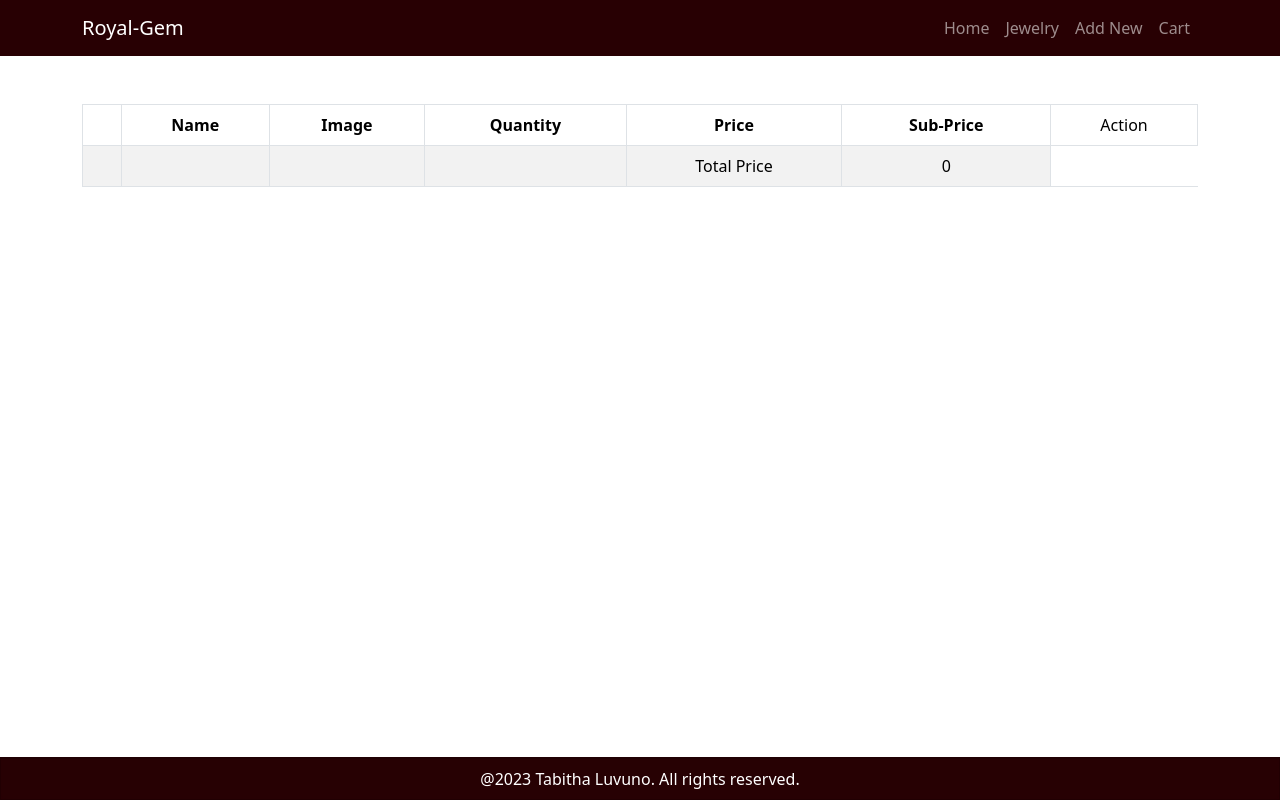
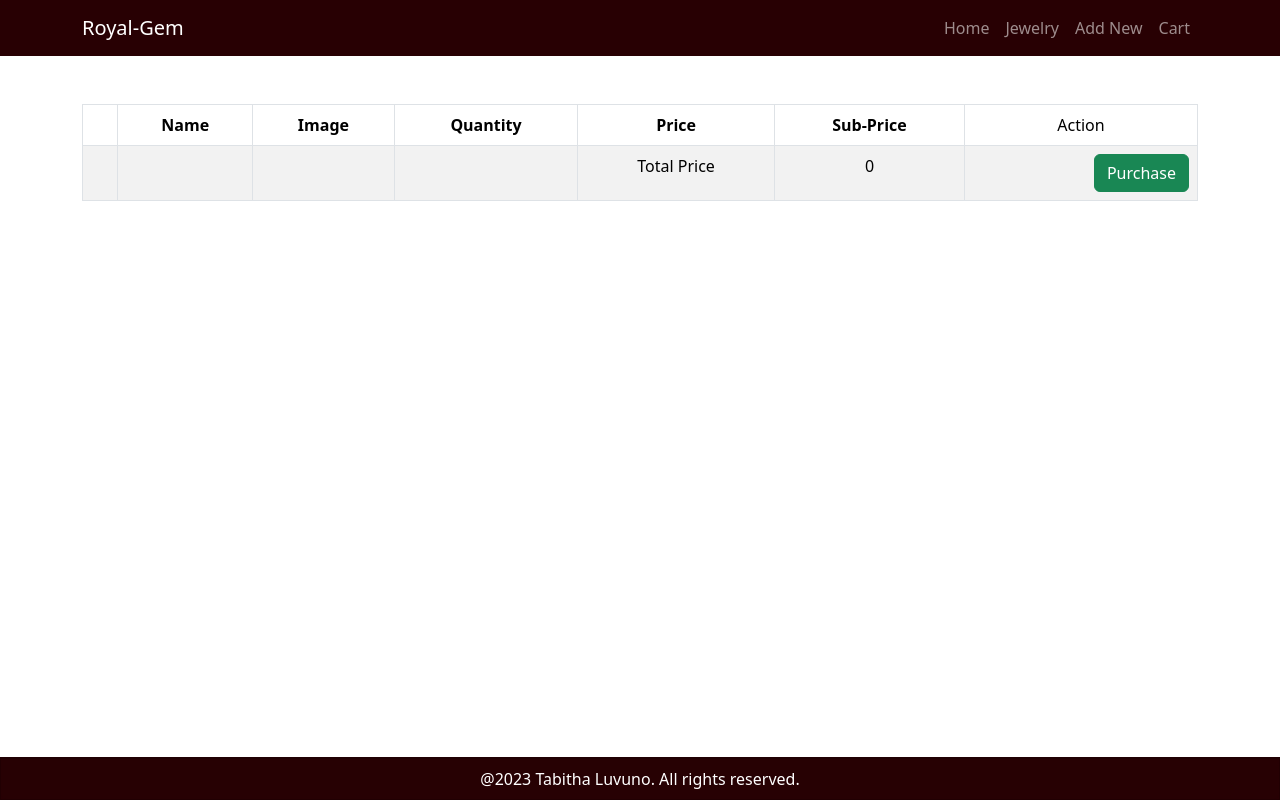
Before and after one commit to Tarbiee/Royal-gem, a React (Create React App) app: page /cart in a window 1280 px wide. Built offline with nearby package versions, Linux system fonts and the light colour scheme; data requests are answered from the project's data file.

Commit message:
Add a purchase button

```diff
--- a/src/Components/Cart.js
+++ b/src/Components/Cart.js
@@ -4,6 +4,7 @@ import 'bootstrap/dist/css/bootstrap.min.css';
 import { Container } from 'react-bootstrap';
 import { FontAwesomeIcon } from '@fortawesome/react-fontawesome';
 import { faTrashCan } from '@fortawesome/free-solid-svg-icons';
+import {Button} from 'react-bootstrap';
 
 
 function Cart({cartItem, handleDelete}) {
@@ -54,7 +55,13 @@ function Cart({cartItem, handleDelete}) {
             <td></td>
             <td>Total Price</td>
             <td>{total}</td>
+            <td colSpan="2">
+                <Button variant="success" className="float-end">
+                  Purchase
+                </Button>
+              </td>
         </tr>
+
 
 
       </tbody>
```
